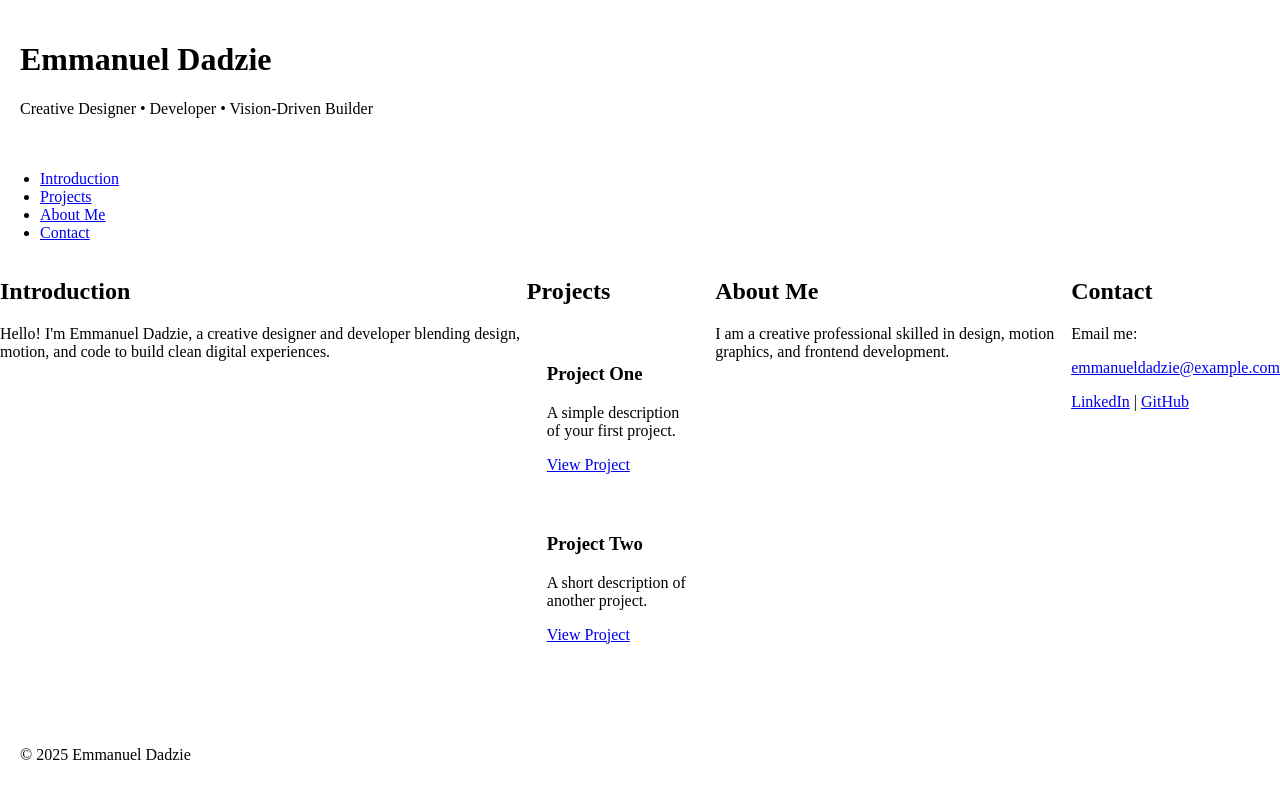
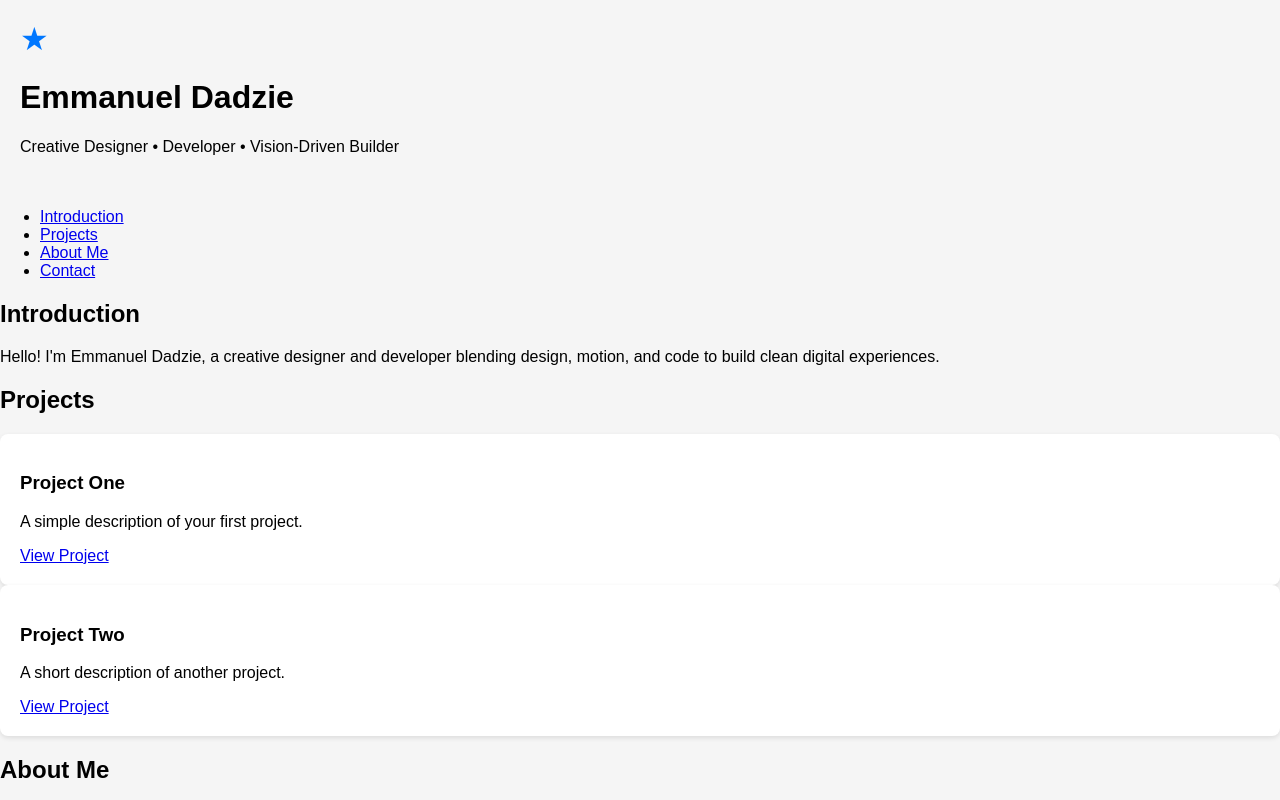
Before and after one commit to QKayManL/alx_html_css, a plain HTML site: page css_basic/index.html in a window 1280 px wide. Shown: the top 800 px of the page. Drawn offline with Linux system fonts and the light colour scheme.

Commit message:
Task 3: Add custom styling and unicode logo

```diff
--- a/css_basic/index.html
+++ b/css_basic/index.html
@@ -10,11 +10,14 @@
 </head>
 <body class="works_on_smartphone">
 
+
     <!-- HEADER -->
     <header>
-        <h1>Emmanuel Dadzie</h1>
-        <p>Creative Designer • Developer • Vision-Driven Builder</p>
-    </header>
+    <span class="logo">&#9733;</span>  <!-- star -->
+    <h1>Emmanuel Dadzie</h1>
+    <p>Creative Designer • Developer • Vision-Driven Builder</p>
+</header>
+
 
     <!-- NAVIGATION -->
     <nav>
--- a/css_basic/styles.css
+++ b/css_basic/styles.css
@@ -1,27 +1,29 @@
 /* --- FLEXBOX LAYOUT FOR THE PAGE --- */
 
 /* Make the whole page a vertical flex container */
+/* Make page nicer */
 body {
-  display: flex;
-  flex-direction: column; /* header → main → footer */
-  height: 100vh; /* full screen height */
-  margin: 0; /* remove default margin */
+    font-family: Arial, Helvetica, sans-serif;
+    background: #f5f5f5;
+    margin: 0;
+    padding: 0;
 }
 
-/* main contains a row: article + aside */
-main {
-  display: flex;
-  flex-direction: row;
-  flex: 1; /* take all remaining height after header + footer */
+/* Style logo */
+.logo {
+    font-size: 2rem;
+    margin-right: 10px;
+    color: #0077ff;
 }
 
-/* Article takes 2/3 of the width */
+/* Article styling */
 article {
-  flex: 2;
-  overflow-y: auto; /* scroll inside article if content is long */
-  padding: 20px;
-  box-sizing: border-box;
+    background: white;
+    padding: 20px;
+    border-radius: 8px;
+    box-shadow: 0 2px 5px rgba(0,0,0,0.1);
 }
+
 
 /* Aside takes 1/3 of the width */
 aside {
```
